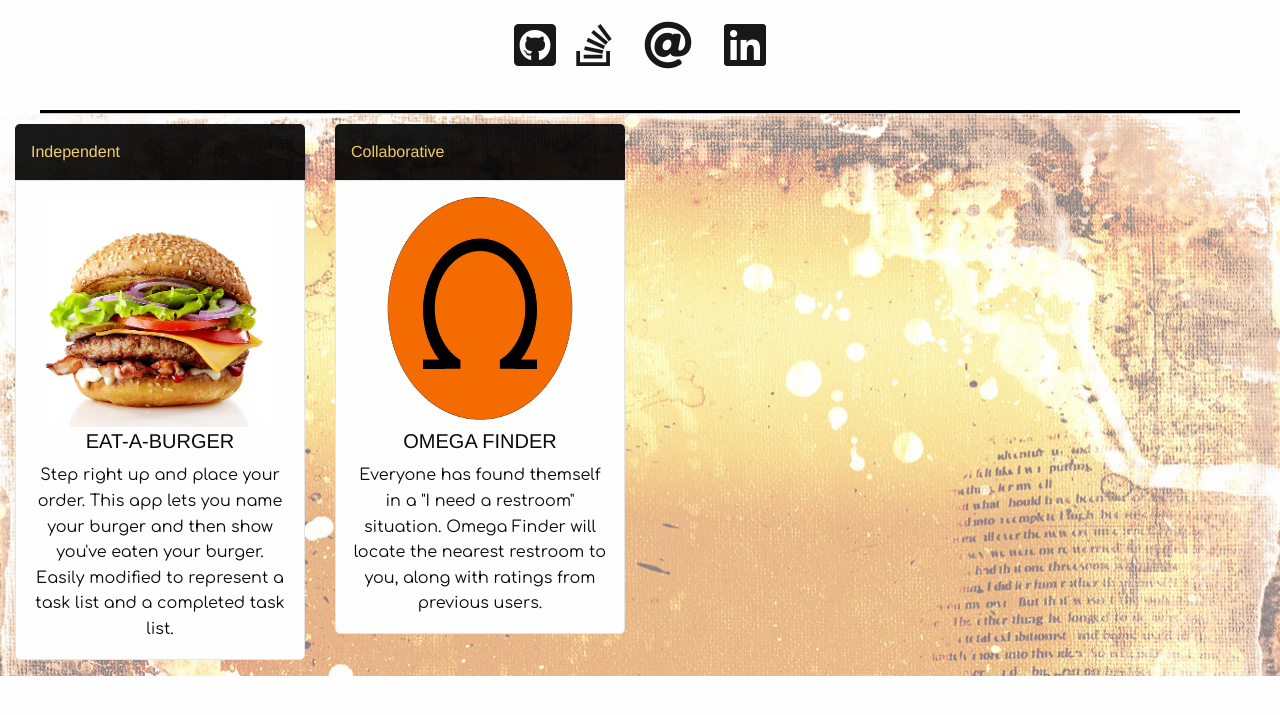
After one commit to NicoleEssex/NicoleEssexPortfolio, a PHP site: page /client-server-db.html in a window 1280 px wide. The commit adds this page. Shown: the top 715 px of the page. Run offline with PHP 8.4, Linux system fonts and the light colour scheme; some libraries are stand-ins or nearby versions.

Commit message:
added pages and links

```diff
--- a/assets/css/style.css
+++ b/assets/css/style.css
@@ -1,3 +1,4 @@
+
 body {
     text-align: center;
     margin: 0 auto;
@@ -11,7 +12,7 @@ hr {
 }
 
 div#contentWrap {
-    background-color: black;
+    /* background-color: black; */
 }
 
 
@@ -22,6 +23,12 @@ div#contentWrap {
     padding: 0px black;
     border-top: 10px black solid;
     border-bottom:10px black solid;
+}
+
+.link-page-styling {
+    background: url("../images/grunge-background-1176-op.jpg");
+    height: 100%;
+
 }
 
 img#headerPic {
@@ -93,17 +100,8 @@ figure {
 
 }
 
-.pps {
-    width: 150px;
-    height: 150px;
-}
-
-h4, p {
+p {
     font-family: 'Comfortaa', cursive;
-}
-
-h4 {
-    text-align: center;
 }
 
 #projectSubTitle {
@@ -115,6 +113,8 @@ h4 {
 
 #projectSection {
     position: relative;
+    margin: 0 auto;
+
 }
 
 .card-divider {
@@ -123,6 +123,7 @@ h4 {
     color: #F4CA60;
     border-top-left-radius: 5px;
     border-top-right-radius: 5px;
+    margin: 0px auto;
 }
 
 .project-image {
@@ -140,6 +141,82 @@ div.card-section {
     overflow: hidden;
     text-align: center;
 }
+
+div.cell.card-description-a {
+    height: 200px;
+    width: 200px;
+    background-color:black;
+    border-top-left-radius: 5px;
+    border-top-right-radius: 5px;
+    border-bottom-right-radius: 5px;
+    border-bottom-left-radius: 5px;
+    margin: 20px;
+    border-radius: 50%;
+    justify-content: center;
+    align-content: center;
+}
+
+.card-description-a:hover {
+    position:relative;
+    box-shadow:0 0 10px 5px grey;
+}
+
+h3 {
+    font-size: 1.75em;
+    color: #f9e2a8;
+}
+
+h3:hover {
+    text-decoration-line: underline;
+    text-decoration-color: #efb218;
+}
+
+.application-container {
+    display: flex;
+    flex-direction: row;
+    flex-wrap: wrap;
+    align-items: center;
+    justify-content: space-around;
+    height: 200px;
+  }
+
+.application-container div {
+    display: flex;
+    width: 150px;
+    height: 150px;
+    background-color: black;
+    align-items: center;
+    justify-content: center;
+    border-radius: 50%;
+    position: relative;
+    color:  #efb218;
+    font-size: 1em;
+    margin: 5px;
+}
+
+.application-container div:hover {
+    box-shadow: 5px 10px 5px grey;
+    top: -10px;
+    color:  #f9e2a8;
+
+}
+
+  .hr-sub-pages {
+      margin-bottom: 0px;
+  }
+
+.cell {
+    margin-top: 10px;
+}
+
+
+
+
+
+
+
+
+
 
 
 
--- /dev/null
+++ b/client-server-db.html
@@ -0,0 +1,64 @@
+<!DOCTYPE html>
+<html lang="en">
+<head>
+    <meta charset="UTF-8">
+    <meta name="viewport" content="width=device-width, initial-scale=1.0">
+    <meta http-equiv="X-UA-Compatible" content="ie=edge">
+    <title>MVC Applications</title>
+    <link href="https://fonts.googleapis.com/css?family=Comfortaa" rel="stylesheet">
+    <link rel="stylesheet" href="https://use.fontawesome.com/releases/v5.1.0/css/all.css" integrity="sha384-lKuwvrZot6UHsBSfcMvOkWwlCMgc0TaWr+30HWe3a4ltaBwTZhyTEggF5tJv8tbt" crossorigin="anonymous">
+    <link rel="stylesheet" href="assets/css/foundation.css">
+    <link rel="stylesheet" href="assets/css/style.css">
+</head>
+<body id="body">
+    <div id="contentWrap">
+        <!-- Header -->
+    <div class="grid-container grid-container-padded">
+         <!-- Social Links -->
+        <div class="grid-x grid-margin-x">
+            <div id="links" class="cell small-12">
+                <ul class="menu align-center">
+                    <li><a href="https://github.com/NicoleEssex"><span><i style="color:black;" class="fab fa-github-square fa-3x"></span></i></a></li>
+                    <li><a href="https://stackoverflow.com/users/9054278/nicole-essex"><span><i style="color:black;" class="fab fa-stack-overflow fa-3x"></i></span></a></li>
+                    <li><a href="mailto:npcessex@gmail.com?subject=Portfolio"><span><i style="color:black;" class="fas fa-at fa-3x"></i></span></a></li>
+                    <li><a href="https://www.linkedin.com/in/nicole-essex/"><span><i style="color:black; "class="fab fa-linkedin fa-3x"></i></span></a></li>
+                 </ul>
+            </div>
+        </div>
+    </div>
+    </div>
+    <hr class="hr-sub-pages">
+    <!-- Applications -->
+    <div id="projectSection" class="container link-page-styling">
+        <div class="grid-x grid-padding-x small-up-1 medium-up-3 large-up-4">
+            <div class="cell">
+                <a href="https://mvc-burgers.herokuapp.com/burgers">
+                    <div class="card-divider">
+                        Independent
+                    </div>
+                    <div class="card">
+                        <div class="card-section">
+                            <img class="project-image" src="assets/images/burger.png">
+                            <h5>EAT-A-BURGER</h5>
+                            <p>Step right up and place your order. This app lets you name your burger and then show you've eaten your burger. Easily modified to represent a task list and a completed task list.</p>
+                        </div>
+                    </div>
+                </a>
+            </div>
+            <div class="cell">
+                <a href="https://radiant-harbor-22121.herokuapp.com/">
+                    <div class="card-divider">
+                        Collaborative
+                    </div>
+                    <div class="card">
+                        <div class="card-section hang-letters">
+                            <img class="project-image" src="assets/images/omega.png">
+                            <h5>OMEGA FINDER</h5>
+                            <p>Everyone has found themself in a "I need a restroom" situation. Omega Finder will locate the nearest restroom to you, along with ratings from previous users.</p>
+                        </div>
+                    </div>
+                </a>
+            </div>
+    </div>
+</body>
+</html>
```
Also changed, not shown: client-side.html (added, +93 -0 lines), email-campaigns.html (added, +49 -0 lines), index.html (+8 -129 lines), websites.html (added, +49 -0 lines), assets/images/DB&BigBudah3.jpg (added), assets/images/grunge-background-1176-op.jpg (added), assets/images/image-ret-1.jpg (added), 2 other files.
